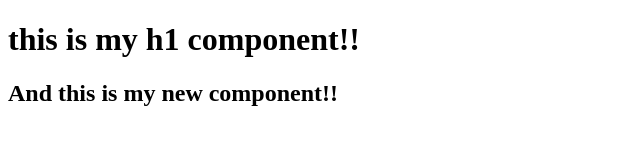
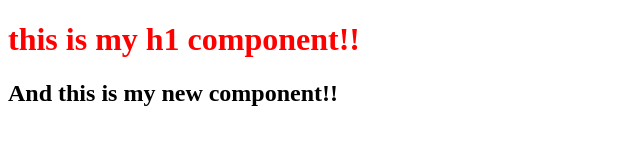
Before and after one commit to chefpkj/chefpkj.github.io, a plain HTML site: page index.html in a window 1280 px wide. Shown: the whole page, without its empty margins (0-640 px from the left). Drawn offline with Linux system fonts and the light colour scheme.

Commit message:
added test css

```diff
--- a/index.html
+++ b/index.html
@@ -9,7 +9,7 @@
 <body>
 
     <div>
-        <h1>
+        <h1 class="temp">
             this is my h1 component!!
         </h1>
         <h2>
```
